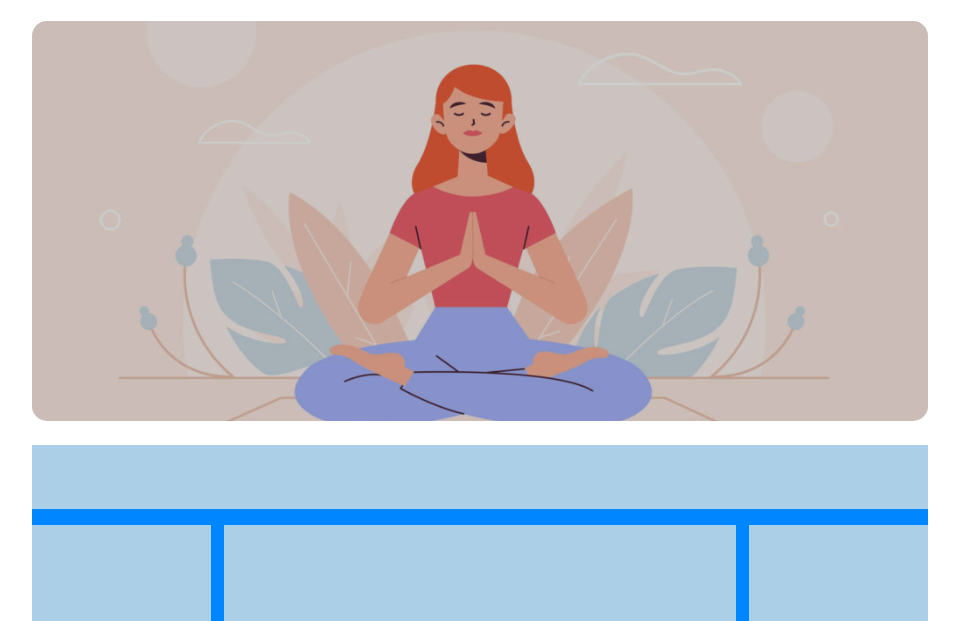
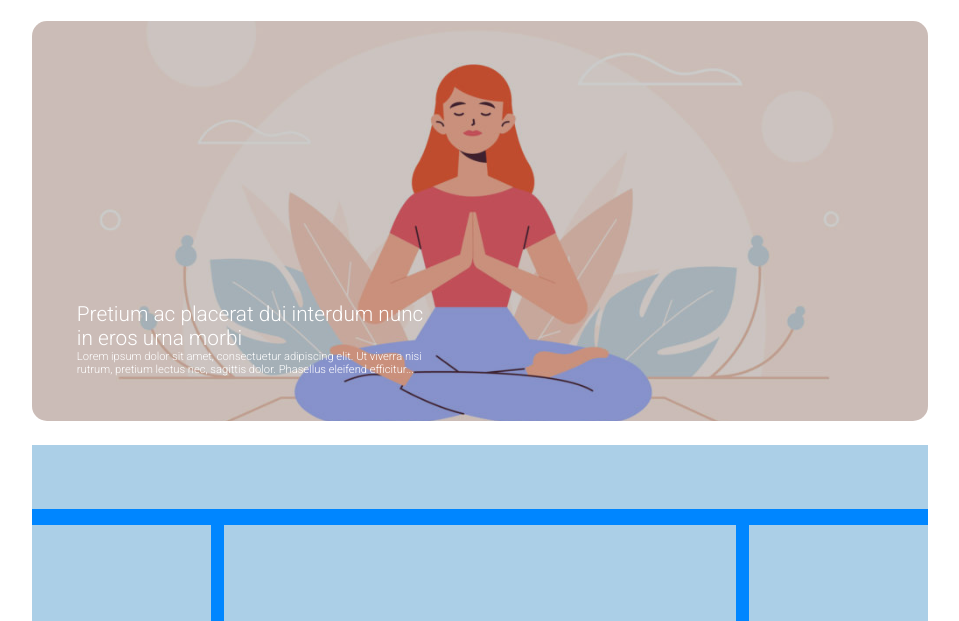
Before and after one commit to catclou/htmlcss-wp, a plain HTML site: page index.html in a window 1280 px wide. Shown: the part 179-800 px from the top of the page, without its empty margins (160-1119 px from the left). Drawn offline with Linux system fonts and the light colour scheme.

Commit message:
wrote text on big banner

```diff
--- a/assets/css/style.css
+++ b/assets/css/style.css
@@ -68,6 +68,7 @@ li:hover a {
     margin-bottom: 3vh;
     border-radius: 15px;
     display: block;
+    position: relative;
 }
 
 .overlay {
@@ -75,6 +76,21 @@ li:hover a {
     margin-bottom: 3vh;
     border-radius: 15px;
     background-color: rgba(0, 0, 0, 0.2);
+    display: block;
+}
+
+.big-caption-banner {
+    color: white;
+    display: inline-block;
+    position: absolute;
+    bottom: 0;
+    padding: 5%;
+    font-weight: lighter;
+    font-size: 1.3rem;
+}
+
+.small-caption-banner {
+    font-size: 0.7rem;
     display: block;
 }
 
--- a/index.html
+++ b/index.html
@@ -41,11 +41,14 @@
         <!-- main -->
         <main>
 
-            <!-- top section -->
+            <!-- big banner -->
 
                 <section class="yellow-container">
-                    <div class="overlay"></div>
-                    <h2>Placeholder per validare il codice</h2>
+                    <div class="overlay">
+                        <h4 class="big-caption-banner">Pretium ac placerat dui interdum nunc <br> in eros urna morbi <br>
+                            <span class="small-caption-banner">Lorem ipsum dolor sit amet, consectuetur adipiscing elit. Ut viverra nisi</span>
+                            <span class="small-caption-banner"> rutrum, pretium lectus nec, sagittis dolor. Phasellus eleifend efficitur...</span>
+                    </div>
                 </section>
 
 
```
